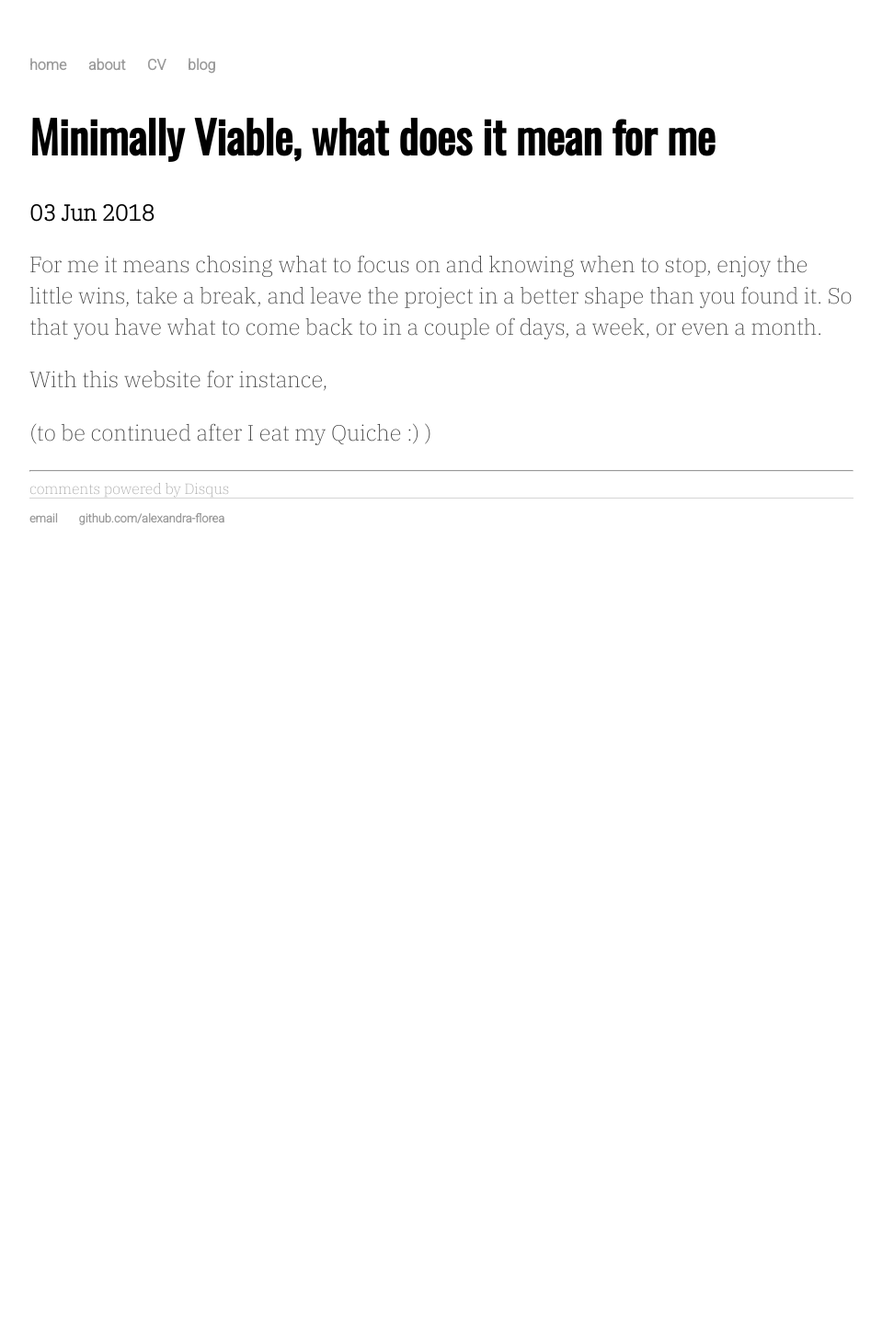
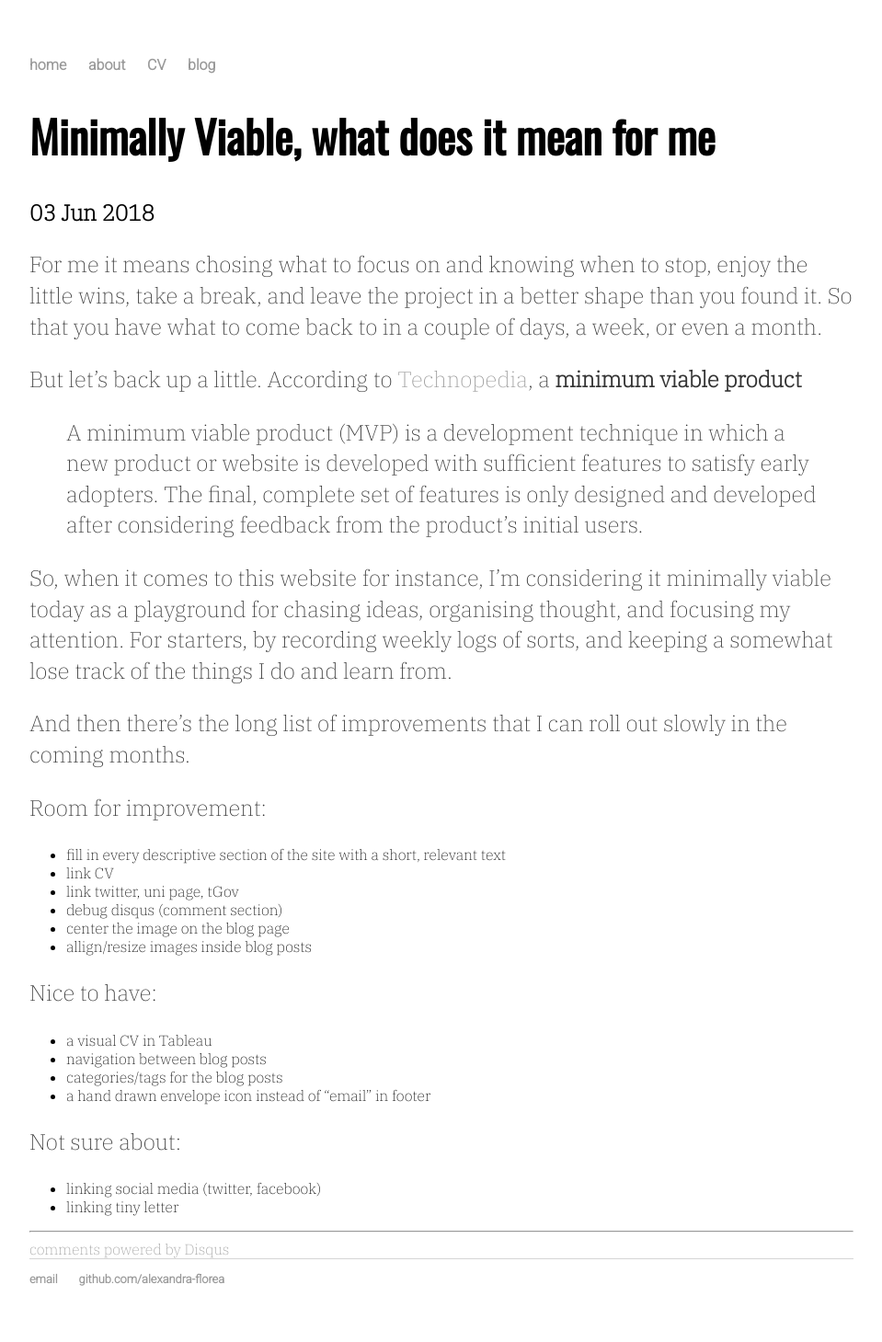
Before and after one commit to alexandra-florea/alexandra-florea.github.io, a Jekyll site: the page built from _posts/2018-06-03-minimally-viable.md, in a window 1280 px wide. Shown: the whole page at 92% size, without its empty margins (160-1119 px from the left). Built offline with Jekyll 4.4.1, drawn with Linux system fonts in a browser that asks for light colours; comment, search, counter and statistics services are not loaded; before the commit the page ends 900 px from its top, so only the background shows below that.

Commit message:
Update 2018-06-03-minimally-viable.md

```diff
--- a/_posts/2018-06-03-minimally-viable.md
+++ b/_posts/2018-06-03-minimally-viable.md
@@ -6,6 +6,27 @@ date: 2018-06-03
 
 For me it means chosing what to focus on and knowing when to stop, enjoy the little wins, take a break, and leave the project in a better shape than you found it. So that you have what to come back to in a couple of days, a week, or even a month.
 
-With this website for instance,
+But let's back up a little. According to [Technopedia](https://www.techopedia.com/definition/27809/minimum-viable-product-mvp), a **minimum viable product**
+> A minimum viable product (MVP) is a development technique in which a new product or website is developed with sufficient features to satisfy early adopters. The final, complete set of features is only designed and developed after considering feedback from the product's initial users.
 
-(to be continued after I eat my Quiche :) )
+So, when it comes to this website for instance, I'm considering it minimally viable today as a playground for chasing ideas, organising thought, and focusing my attention. For starters, by recording weekly logs of sorts, and keeping a somewhat lose track of the things I do and learn from.
+
+And then there's the long list of improvements that I can roll out slowly in the coming months.
+
+Room for improvement:
+* fill in every descriptive section of the site with a short, relevant text
+* link CV
+* link twitter, uni page, tGov
+* debug disqus (comment section)
+* center the image on the blog page
+* allign/resize images inside blog posts
+
+Nice to have:
+* a visual CV in Tableau
+* navigation between blog posts
+* categories/tags for the blog posts
+* a hand drawn envelope icon instead of "email" in footer
+
+Not sure about:
+* linking social media (twitter, facebook)
+* linking tiny letter
```
